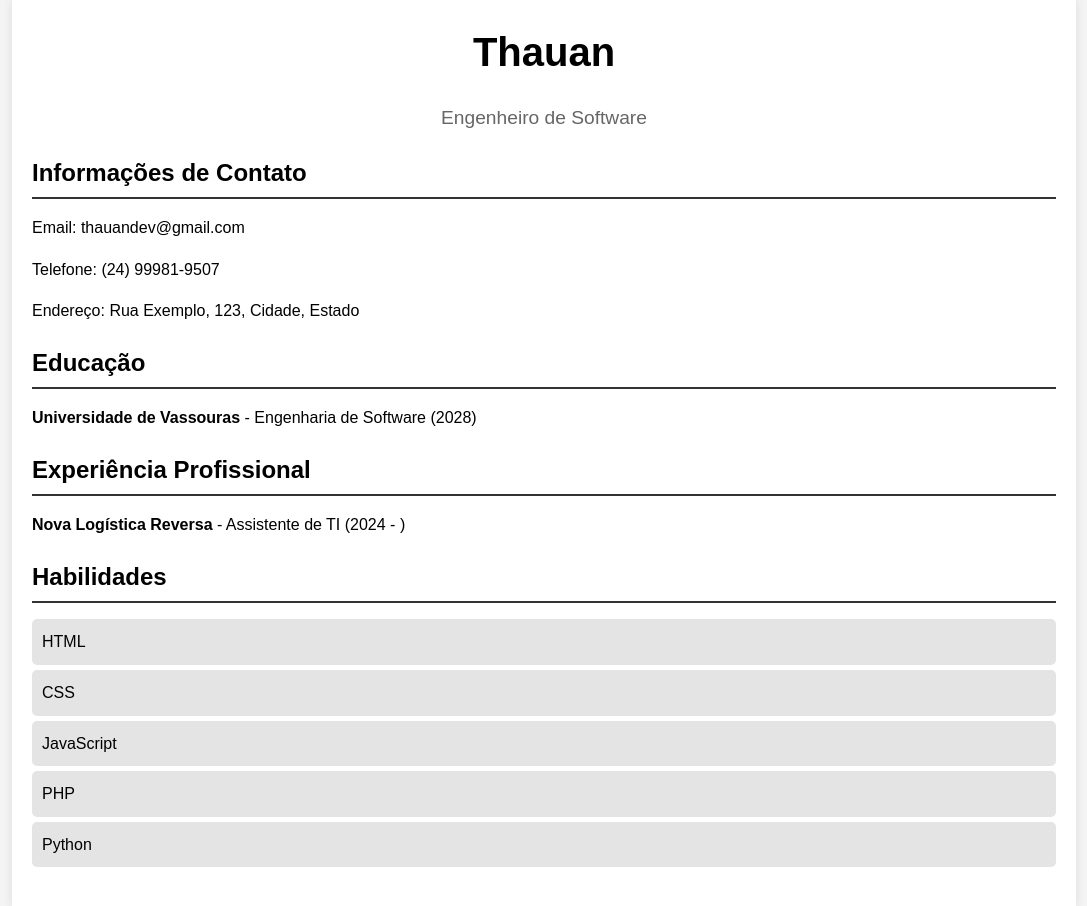
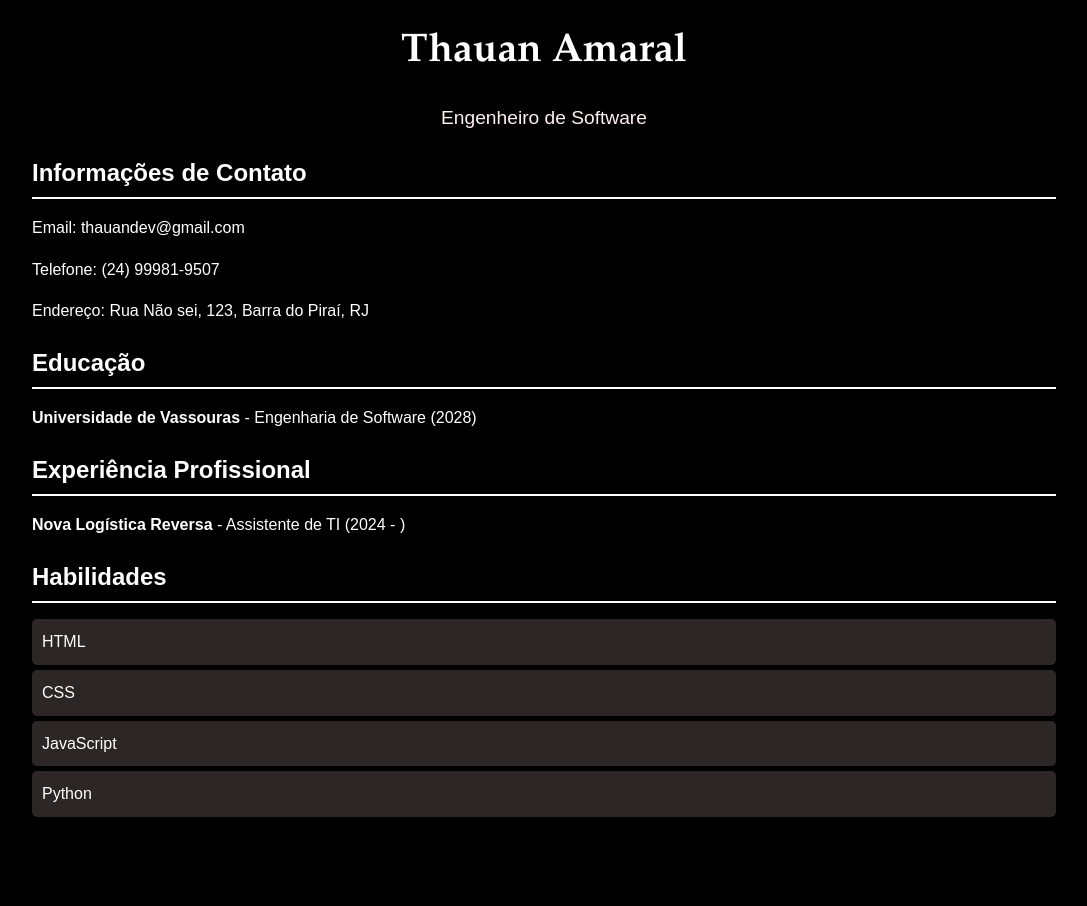
Before and after one commit to thauanamaral/UVS, a plain HTML site: page index.html in a window 1280 px wide. Shown: the whole page, without its empty margins (96-1183 px from the left). After the commit the page ends 857 px from the top, so only its background shows below. Drawn offline with Linux system fonts and the light colour scheme.

Commit message:
Curriculo

```diff
--- a/index.html
+++ b/index.html
@@ -9,30 +9,29 @@
 <body>
     <div class="container">
         <header>
-            <h1>Thauan</h1>
+            <h1><strong>Thauan Amaral</strong></h1>
             <p>Engenheiro de Software</p>
         </header>
-        <section class="contact-info">
+        <section class="contato">
             <h2>Informações de Contato</h2>
             <p>Email: thauandev@gmail.com</p>
             <p>Telefone: (24) 99981-9507</p>
-            <p>Endereço: Rua Exemplo, 123, Cidade, Estado</p>
+            <p>Endereço: Rua Não sei, 123, Barra do Piraí, RJ</p>
         </section>
-        <section class="education">
+        <section class="educacao">
             <h2>Educação</h2>
             <p><strong>Universidade de Vassouras</strong> - Engenharia de Software (2028)</p>
         </section>
-        <section class="experience">
+        <section class="experiencia">
             <h2>Experiência Profissional</h2>
             <p><strong>Nova Logística Reversa</strong> - Assistente de TI (2024 - )</p>
         </section>
-        <section class="skills">
+        <section class="habilidades">
             <h2>Habilidades</h2>
             <ul>
                 <li>HTML</li>
                 <li>CSS</li>
                 <li>JavaScript</li>
-                <li>PHP</li>
                 <li>Python</li>
             </ul>
         </section>
--- a/styles.css
+++ b/styles.css
@@ -3,7 +3,7 @@ body {
     line-height: 1.6;
     margin: 0;
     padding: 0;
-    background-color: #f4f4f4;
+    background-color: #000000;
 }
 
 .container {
@@ -11,7 +11,7 @@ body {
     margin: auto;
     overflow: hidden;
     padding: 20px;
-    background: #fff;
+    background: #000000;
     box-shadow: 0 0 10px rgba(0, 0, 0, 0.1);
 }
 
@@ -23,19 +23,22 @@ header {
 header h1 {
     margin: 0;
     font-size: 2.5em;
+    color: #ffffff;
+    font-family: 'Palatino Linotype', 'Book Antiqua', Palatino, serif;
 }
 
 header p {
     font-size: 1.2em;
-    color: #666;
+    color: #fff0f0;
 }
 
 section {
     margin-bottom: 20px;
+    color: #ffffff;
 }
 
 section h2 {
-    border-bottom: 2px solid #333;
+    border-bottom: 2px solid #ffffff;
     padding-bottom: 5px;
     margin-bottom: 10px;
 }
@@ -46,8 +49,12 @@ ul {
 }
 
 ul li {
-    background: #e4e4e4;
+    background: #2c2626;
     margin-bottom: 5px;
     padding: 10px;
     border-radius: 5px;
 }
+
+p {
+    color: #ffffff;
+}
```
